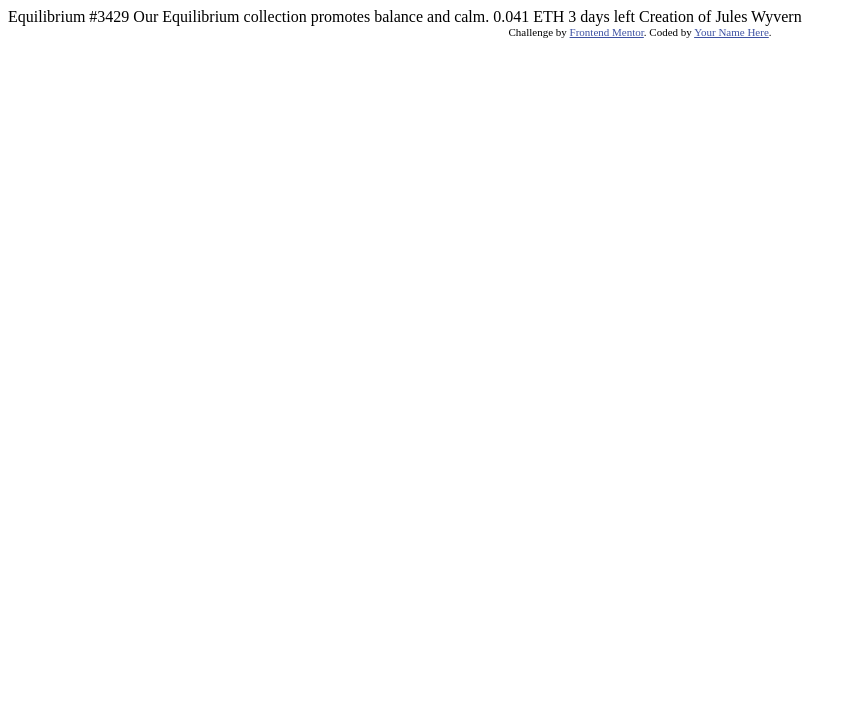
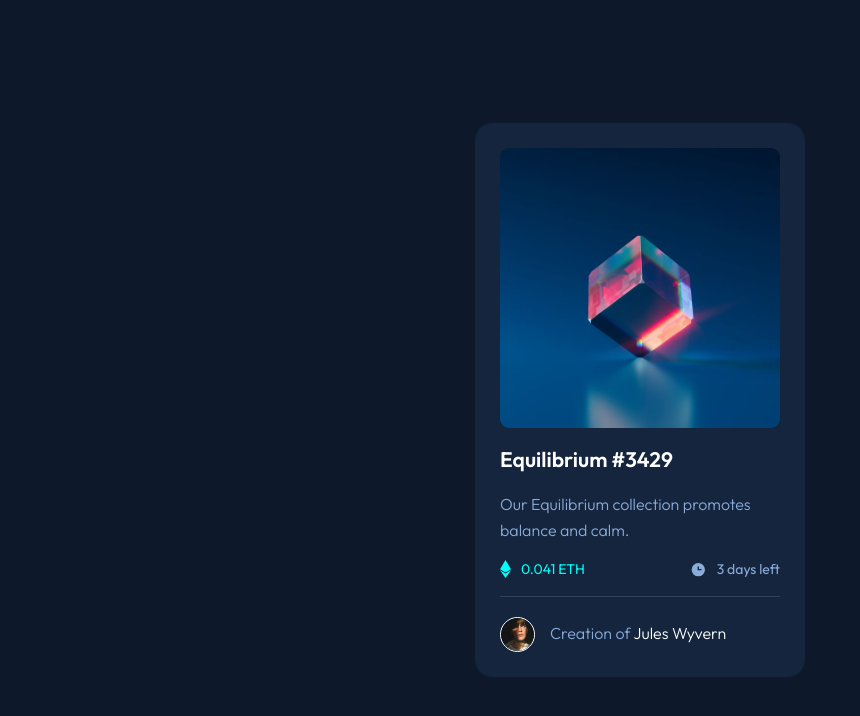
Before and after one commit to SHMITEnZ/nft-preview-card-component-main, a plain HTML site: page index.html in a window 1280 px wide. Shown: the whole page, without its empty margins (0-860 px from the left). Drawn offline with Linux system fonts and the light colour scheme.

Commit message:
solution

```diff
--- /dev/null
+++ b/css/styles.css
@@ -0,0 +1,176 @@
+@import url('https://fonts.googleapis.com/css2?family=Outfit:wght@300;400;600&display=swap');
+
+:root {
+
+/* Primary */
+
+--Softblue-: hsl(215, 51%, 70%);
+--Cyan-: hsl(178, 100%, 50%);
+
+/* Neutral */
+
+--BGVdarkblue-: hsl(217, 54%, 11%);
+--CardBGdarkblue-: hsl(216, 50%, 16%);
+--Linedarkblue-: hsl(215, 32%, 27%);
+--White-: hsl(0, 0%, 100%);
+}
+
+/*Reset*/
+*{
+    margin: 0;
+    padding: 0;
+    box-sizing: border-box;
+}
+
+/*Main styles*/
+html{
+    font-size: 62.5%; /*base font size 16px (100%:16px=x:10px x=62.5%)*/
+}
+
+body {
+    font-family: 'Outfit', sans-serif;
+    font-size: 1.8rem;
+    line-height: 1.6;
+    height: 100vh;
+    background-color: var(--BGVdarkblue-);
+    display: flex;
+    flex-direction: column;
+    align-items: center;
+    justify-content: center;
+}
+
+/*Card styles*/
+.card{
+    background-color: var(--CardBGdarkblue-);
+    max-width:33rem;
+    border-radius: 1.8rem;
+    padding:2.5rem;
+    display: flex;
+    flex-direction: column;
+    justify-content: space-between;
+    align-items: center;
+}
+
+.card__title,
+.card__text,
+.card__data,
+.card__footer{
+    margin-top: 1.5rem;
+}
+
+/*top section*/
+
+.card__container{
+    position: relative;
+    width:100%;
+}
+
+.card__container--overlay{
+  position: absolute;
+  top: 0;
+  bottom: 0;
+  left: 0;
+  right: 0;
+  height: 100%;
+  width: 100%;
+  opacity: 0;
+  transition: .3s ease;
+  background-color: var(--Cyan-);
+}
+
+.card__container__icon{
+  position: absolute;
+  text-align: center;
+  left: 50%;
+  top: 50%;
+  transform: translate(-50%, -50%);
+  opacity: 0;
+}
+
+.card__container__image{
+    max-width: 100%;
+    display: block;
+    border-radius: 0.9rem;
+}
+
+.card__text{
+    color: var(--Softblue-);
+    font-weight: 300;
+    font-size: 1.6rem;
+}
+
+/*Middle section*/
+.card__data{
+    width: 100%;
+    font-size: 1.4rem;
+    display: flex;
+    justify-content: space-between;
+}
+
+.card__data--cyan{
+    display: flex;
+    align-items: center;
+    color: var(--Cyan-);
+}
+
+.card__data--softblue{
+    display: flex;
+    align-items: center;
+    color: var(--Softblue-);
+}
+
+.card__data--icon{
+    margin-right: 1rem;
+}
+
+/*footer section*/
+.card__footer{
+    padding-top: 2rem;
+    width: 100%;
+    border-top: 0.1rem solid var(--Linedarkblue-);
+    display: flex;
+    align-items: center;
+}
+
+.card__footer__image{
+    max-width: 3.5rem ;
+    border-radius: 50%;
+    border: 0.1rem solid var(--White-);
+    margin-right: 1.5rem;
+}
+
+.card__footer__text{
+    color: var(--Softblue-);
+    font-weight: 300;
+    font-size: 1.6rem;
+}
+
+a{
+    text-decoration: none;
+    color: var(--White-)
+}
+
+/*active states*/
+
+a:hover, .card__title:hover{
+    color:var(--Cyan-);
+}
+
+.card__container:hover .card__container__icon{
+    opacity:1;
+    z-index: 1;
+}
+
+.card__container:hover .card__container--overlay {
+    opacity: 0.5;
+}
+
+.card__container:hover{
+    cursor: pointer;
+}
+
+/*footer*/
+
+.attribution{
+    display:none;
+}
--- a/index.html
+++ b/index.html
@@ -3,31 +3,54 @@
 <head>
   <meta charset="UTF-8">
   <meta name="viewport" content="width=device-width, initial-scale=1.0"> <!-- displays site properly based on user's device -->
-
   <link rel="icon" type="image/png" sizes="32x32" href="./images/favicon-32x32.png">
-
+  <link rel="stylesheet" href="./css/styles.css">
   <title>Frontend Mentor | NFT preview card component</title>
 
-  <!-- Feel free to remove these styles or customise in your own stylesheet 👍 -->
-  <style>
-    .attribution { font-size: 11px; text-align: center; }
-    .attribution a { color: hsl(228, 45%, 44%); }
-  </style>
 </head>
 <body>
+  <main class="card">
 
-  Equilibrium #3429
+    <section class="card__header">
+    <div class="card__container">
+      <a href="#">
+        <img class="card__container__image" src="./images/image-equilibrium.jpg" alt="equilibrium nft">
+      </a>
+      <img class="card__container__icon" src="./images/icon-view.svg" alt="eye-icon">
+      <div class="card__container--overlay"></div>
+    </div>
+    <div>
+      <h3 class="card__title">
+        <a href="#">Equilibrium #3429</a>
+      </h3>
+      <p class="card__text">
+        Our Equilibrium collection promotes balance and calm.
+      </p>
+    </section>
 
-  Our Equilibrium collection promotes balance and calm.
+    <section class="card__data">
+      <div class="card__data--cyan">
+        <img class="card__data--icon" src="./images/icon-ethereum.svg" alt="ethereum-icon">
+        <p>0.041 ETH</p>
+      </div>
+      <div class="card__data--softblue">
+        <img class="card__data--icon" src="./images/icon-clock.svg" alt="icon-clock">
+        <p>3 days left</p>
+      </div>
+    </section>
 
-  0.041 ETH
-  3 days left
+    <section class="card__footer">
+      <img class="card__footer__image" src="./images/image-avatar.png" alt="profile picture">
+      <p class="card__footer__text">
+       Creation of <a href="#">Jules Wyvern</a>
+      </p>
+    </section>
 
-  Creation of Jules Wyvern
+  </main>
 
-  <div class="attribution">
+  <footer class="attribution">
     Challenge by <a href="https://www.frontendmentor.io?ref=challenge" target="_blank">Frontend Mentor</a>.
-    Coded by <a href="#">Your Name Here</a>.
-  </div>
+    Coded by <a href="https://github.com/SHMITEnZ)">SHITEnZ</a>.
+  </footer>
 </body>
 </html>
```
Also changed, not shown: screenshots/Screenshot NFT preview card component.png (added), 2 other files.
